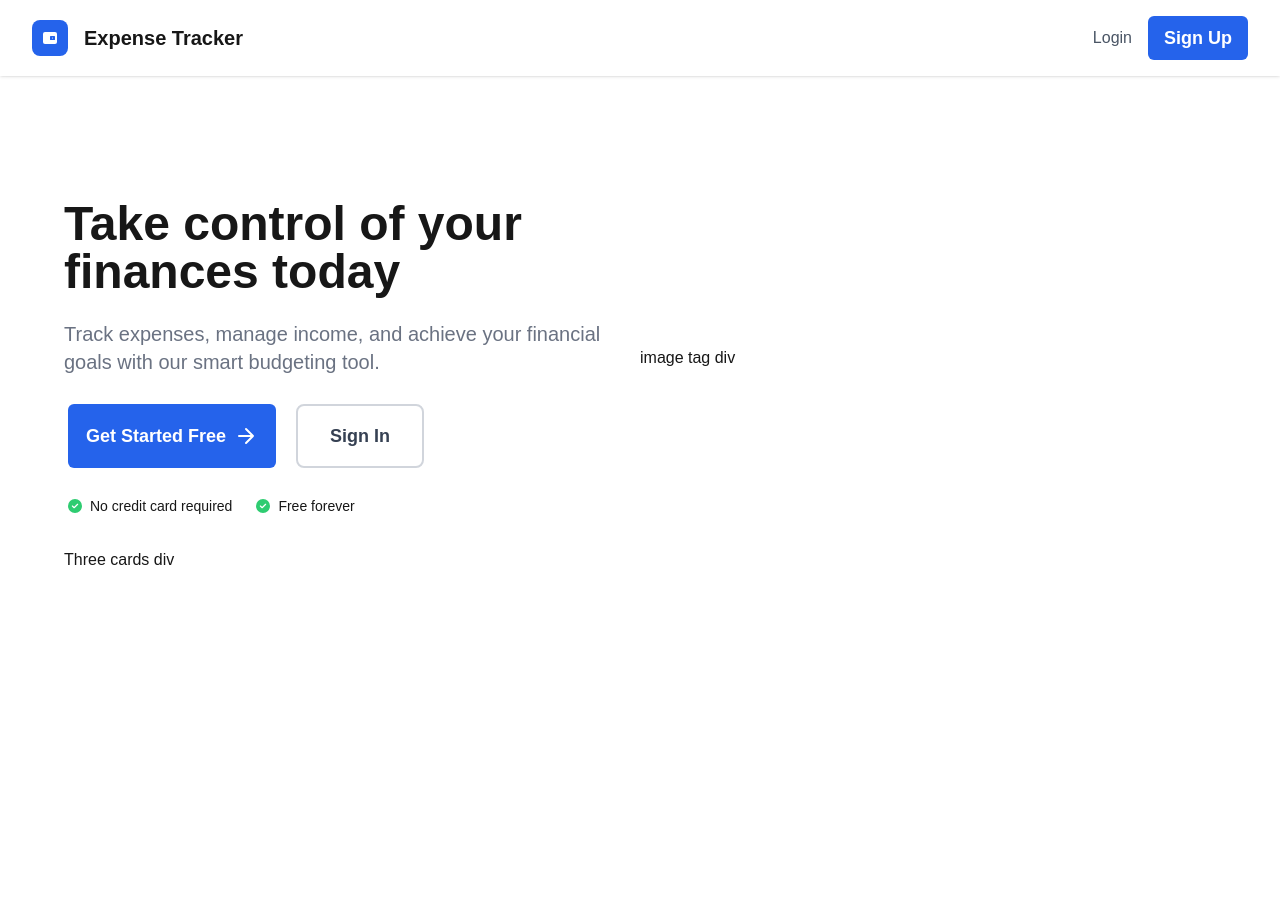
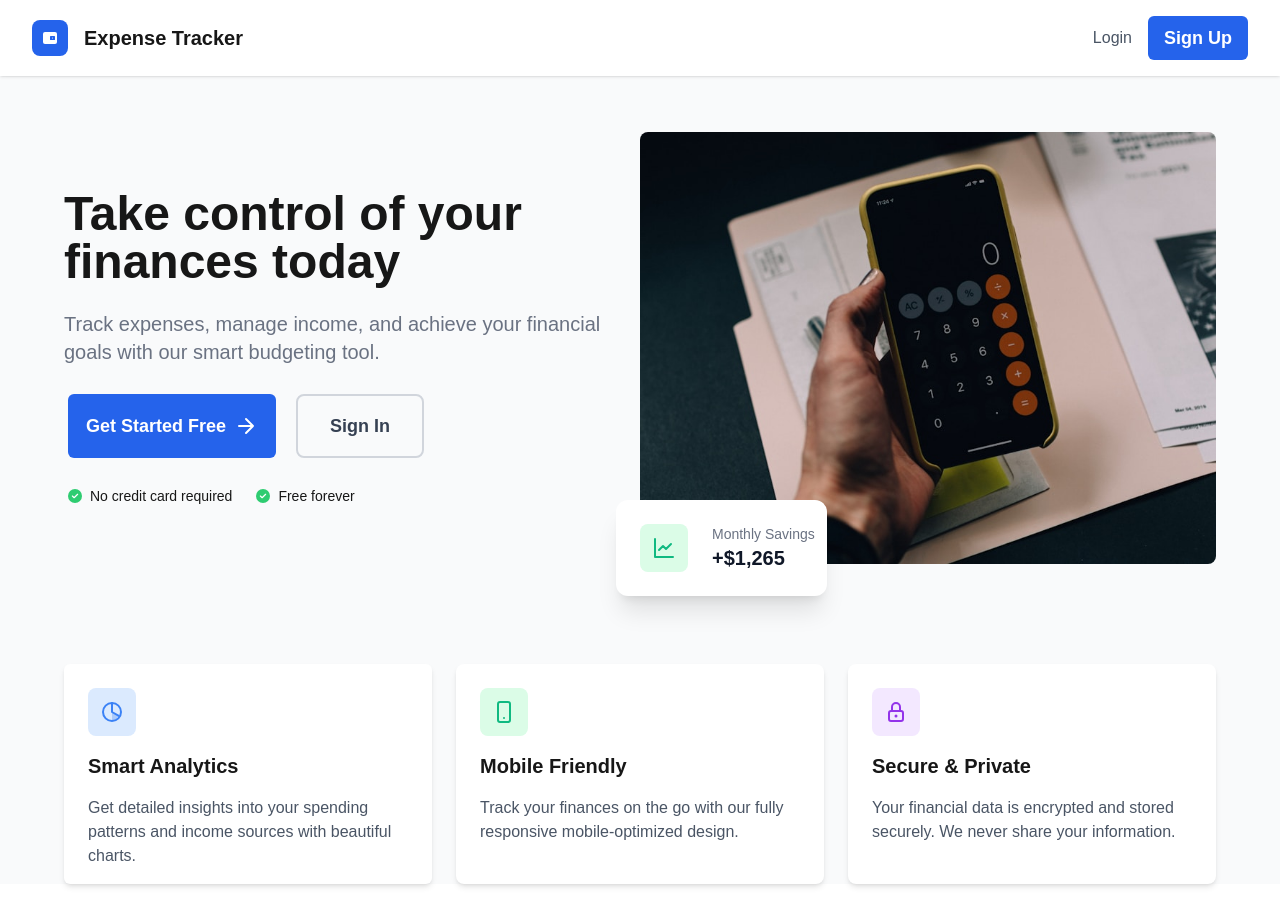
Before and after one commit to aswin1998-8/Expense-app-frontend, a Next.js app in the folder expense-app/: page /expense-tracker in a window 1280 px wide. Before the commit the page ends 800 px from the top, so only its background shows below. Built offline with nearby package versions, Linux system fonts and the light colour scheme.

Commit message:
completed the landing page of the expense tracker app

```diff
--- a/expense-app/app/(public)/expense-tracker/page.tsx
+++ b/expense-app/app/(public)/expense-tracker/page.tsx
@@ -2,9 +2,14 @@
 import AppPrimaryButton from "../../../components/appPrimaryButton/appPrimaryButton";
 import CheckIcon from "../../../components/icons/checkicon"
 import ArrowIcon from "../../../components/icons/arrowicon"
+import ChartIcon from "../../../components/icons/charticon"
+import PieChartIcon from "../../../components/icons/piecharticon"
+import MobileIcon from "../../../components/icons/mobileicon"
+import LockIcon from "../../../components/icons/lockicon"
+import Image from "next/image"
 const ExpenseTracker = () => {
     return (
-       <div className="mt-50">
+       <div className="bg-[#F9FAFB] pt-25">
         <div className="max-w-6xl mx-auto mx-6 my-4">
             <div className="flex items-center justify-between my-8">
                 <div className="w-1/2">
@@ -49,18 +54,78 @@ const ExpenseTracker = () => {
                         </div>
                     </div>
                 </div>
-                <div className="w-1/2">
-                    image tag div
+               <div className="w-1/2 relative">
+                    <div className="w-full">
+                        <Image
+                            src="/calculator-image.jpg"
+                            alt="Calculator app interface showing financial calculations"
+                            width={1200}
+                            height={800}
+                            sizes="100vw"
+                            style={{ width: '100%', height: 'auto' }}
+                            className="rounded-lg"
+                            priority
+                        />
+                    </div>
+                    <div className="absolute -bottom-8 -left-6 bg-white rounded-xl shadow-xl p-3 flex items-center gap-3">
+                        <div className="p-3 rounded-lg">
+                            <ChartIcon  />
+                        </div>
+                        <div>
+                            <p className="text-sm text-gray-500">Monthly Savings</p>
+                            <p className="text-xl font-bold text-gray-900">+$1,265</p>
+                        </div>
+                    </div>
+              </div>
+            </div>
+            <div className="flex items-center justify-center mt-25">
+                <div className="w-1/3 bg-white h-55 rounded-md shadow-md mr-6 p-6">
+                    <div>
+                        <PieChartIcon></PieChartIcon>
+                    </div>
+                    <div className="pt-4">
+                        <div className="text-xl font-semibold">
+                            Smart Analytics
+                        </div>
+                        <div className="text-md  text-gray-600 pt-4">
+                            Get detailed insights into your spending patterns and income sources with beautiful charts.
+                        </div>
+                    </div>
                 </div>
-            </div>
-            <div>
-                Three cards div
+                <div className="w-1/3 h-55 bg-white rounded-lg shadow-md mr-6 p-6">
+                    <div>
+                        <MobileIcon></MobileIcon>
+                    </div>
+                    <div className="pt-4">
+                        <div className="text-xl font-semibold">
+                            Mobile Friendly
+                        </div>
+                        <div className="text-md text-gray-600 pt-4">
+                            Track your finances on the go with our fully responsive mobile-optimized design.
+                        </div>
+                    </div>
+                    </div>
+                     <div className="w-1/3 h-55  bg-white rounded-lg shadow-md p-6">
+                    <div>
+                        <LockIcon></LockIcon>
+                    </div>
+                    <div className="pt-4">
+                        <div className="text-xl font-semibold">
+                            Secure & Private
+                        </div>
+                        <div className="text-md text-gray-600 pt-4">
+                            Your financial data is encrypted and stored securely. We never share your information.
+                        </div>
+                    </div>
+
+                </div>
+                </div>
+
             </div>
             <div>
 
             </div>
         </div>
-       </div>
     )
 }
 export default ExpenseTracker;
--- /dev/null
+++ b/expense-app/components/icons/charticon.tsx
@@ -0,0 +1,35 @@
+import React from 'react';
+interface ChartIconProps {
+  size?: number;
+  className?: string;
+}
+
+
+export const ChartIcon: React.FC<ChartIconProps> = ({ size = 24, className = '' }) => (
+  <div className={`inline-flex items-center justify-center rounded-lg bg-green-100 p-3 ${className}`}>
+    <svg
+      width={size}
+      height={size}
+      viewBox="0 0 24 24"
+      fill="none"
+      xmlns="http://www.w3.org/2000/svg"
+    >
+      <path
+        d="M3 3v18h18"
+        stroke="#10b981"
+        strokeWidth="2"
+        strokeLinecap="round"
+        strokeLinejoin="round"
+      />
+      <path
+        d="M7 14l4-4 3 3 5-5"
+        stroke="#10b981"
+        strokeWidth="2"
+        strokeLinecap="round"
+        strokeLinejoin="round"
+      />
+    </svg>
+  </div>
+);
+
+export default ChartIcon
--- /dev/null
+++ b/expense-app/components/icons/lockicon.tsx
@@ -0,0 +1,35 @@
+import React from 'react';
+interface LockIconProps {
+  size?: number;
+  className?: string;
+}
+
+export const LockIcon: React.FC<LockIconProps> = ({ size = 24, className = '' }) => (
+  <div className={`inline-flex items-center justify-center rounded-lg bg-purple-100 p-3 ${className}`}>
+    <svg
+      width={size}
+      height={size}
+      viewBox="0 0 24 24"
+      fill="none"
+      xmlns="http://www.w3.org/2000/svg"
+    >
+      <rect
+        x="5"
+        y="11"
+        width="14"
+        height="10"
+        rx="2"
+        stroke="#9333ea"
+        strokeWidth="2"
+      />
+      <path
+        d="M8 11V7a4 4 0 118 0v4"
+        stroke="#9333ea"
+        strokeWidth="2"
+        strokeLinecap="round"
+      />
+      <circle cx="12" cy="16" r="1.5" fill="#9333ea" />
+    </svg>
+  </div>
+);
+export default LockIcon
--- /dev/null
+++ b/expense-app/components/icons/mobileicon.tsx
@@ -0,0 +1,34 @@
+import React from 'react';
+interface MobileIconProps {
+  size?: number;
+  className?: string;
+}
+
+export const MobileIcon: React.FC<MobileIconProps> = ({ size = 24, className = '' }) => (
+  <div className={`inline-flex items-center justify-center rounded-lg bg-green-100 p-3 ${className}`}>
+    <svg
+      width={size}
+      height={size}
+      viewBox="0 0 24 24"
+      fill="none"
+      xmlns="http://www.w3.org/2000/svg"
+    >
+      <rect
+        x="6"
+        y="2"
+        width="12"
+        height="20"
+        rx="2"
+        stroke="#10b981"
+        strokeWidth="2"
+      />
+      <path
+        d="M12 18h.01"
+        stroke="#10b981"
+        strokeWidth="2"
+        strokeLinecap="round"
+      />
+    </svg>
+  </div>
+);
+export default MobileIcon
--- /dev/null
+++ b/expense-app/components/icons/piecharticon.tsx
@@ -0,0 +1,33 @@
+import React from 'react';
+
+interface PieCharIconProps {
+  size?: number;
+  className?: string;
+}
+
+export const PieChartIcon: React.FC<PieCharIconProps> = ({ size = 24, className = '' }) => (
+  <div className={`inline-flex items-center justify-center rounded-lg bg-blue-100 p-3 ${className}`}>
+    <svg
+      width={size}
+      height={size}
+      viewBox="0 0 24 24"
+      fill="none"
+      xmlns="http://www.w3.org/2000/svg"
+    >
+      <circle cx="12" cy="12" r="9" stroke="#3b82f6" strokeWidth="2" />
+      <path
+        d="M12 3v9l6.364 3.636"
+        stroke="#3b82f6"
+        strokeWidth="2"
+        strokeLinecap="round"
+        strokeLinejoin="round"
+      />
+      <path
+        d="M12 12L18.364 15.636A9 9 0 0112 21V12z"
+        fill="#3b82f6"
+        opacity="0.3"
+      />
+    </svg>
+  </div>
+);
+export default PieChartIcon
```
Also changed, not shown: expense-app/public/calculator-image.jpg (added).
